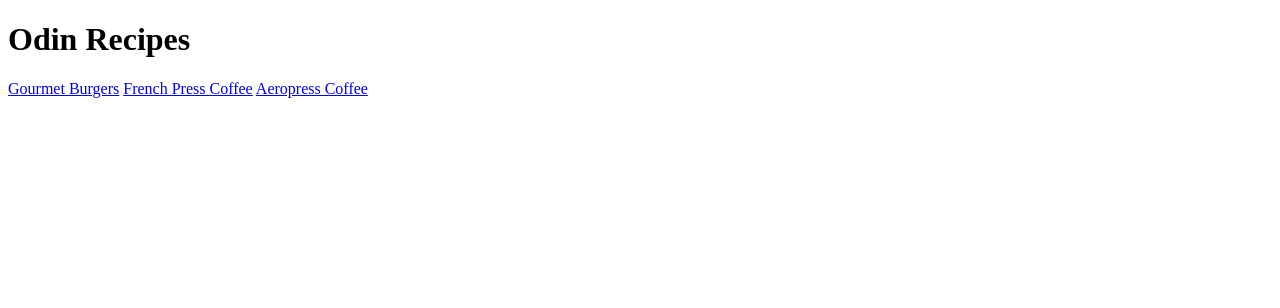
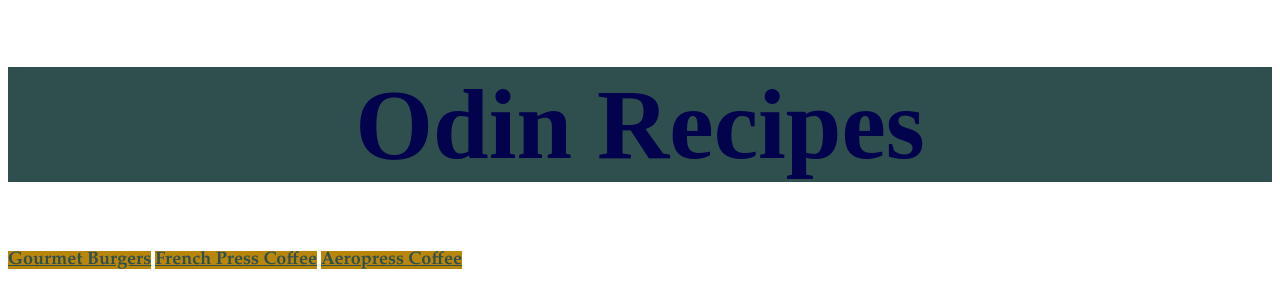
Before and after one commit to ogmamba24/odin-recipes, a plain HTML site: page index.html in a window 1280 px wide. Drawn offline with Linux system fonts and the light colour scheme.

Commit message:
Apply css to odin recipes

```diff
--- a/index.html
+++ b/index.html
@@ -5,6 +5,7 @@
     <meta http-equiv="X-UA-Compatible" content="IE=edge">
     <meta name="viewport" content="width=device-width, initial-scale=1.0">
     <title>Document</title>
+    <link rel="stylesheet" href="styles.css">
 </head>
 <body>
     <h1>Odin Recipes</h1>
--- /dev/null
+++ b/styles.css
@@ -0,0 +1,14 @@
+h1 {
+    color: rgb(2, 2, 77);
+    font-size: 100px;
+    text-align: center;
+    background-color: darkslategrey;
+}
+
+a {
+    font-family: "Garamond", "DejaVu Sans", sans-serif;
+    background-color: darkgoldenrod;
+    color: darkslategrey;
+    font-size: large;
+    font-weight: bold;
+}
```
